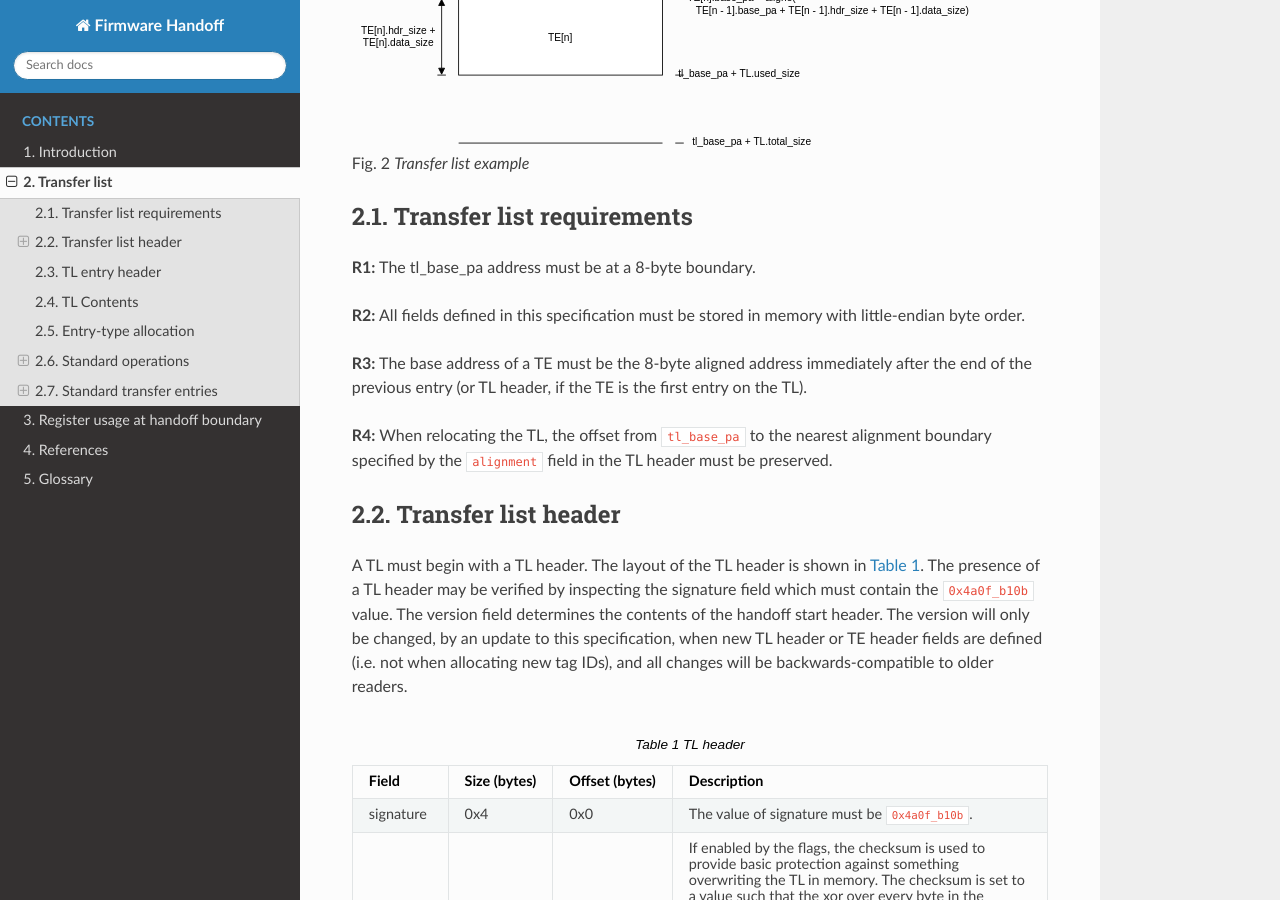
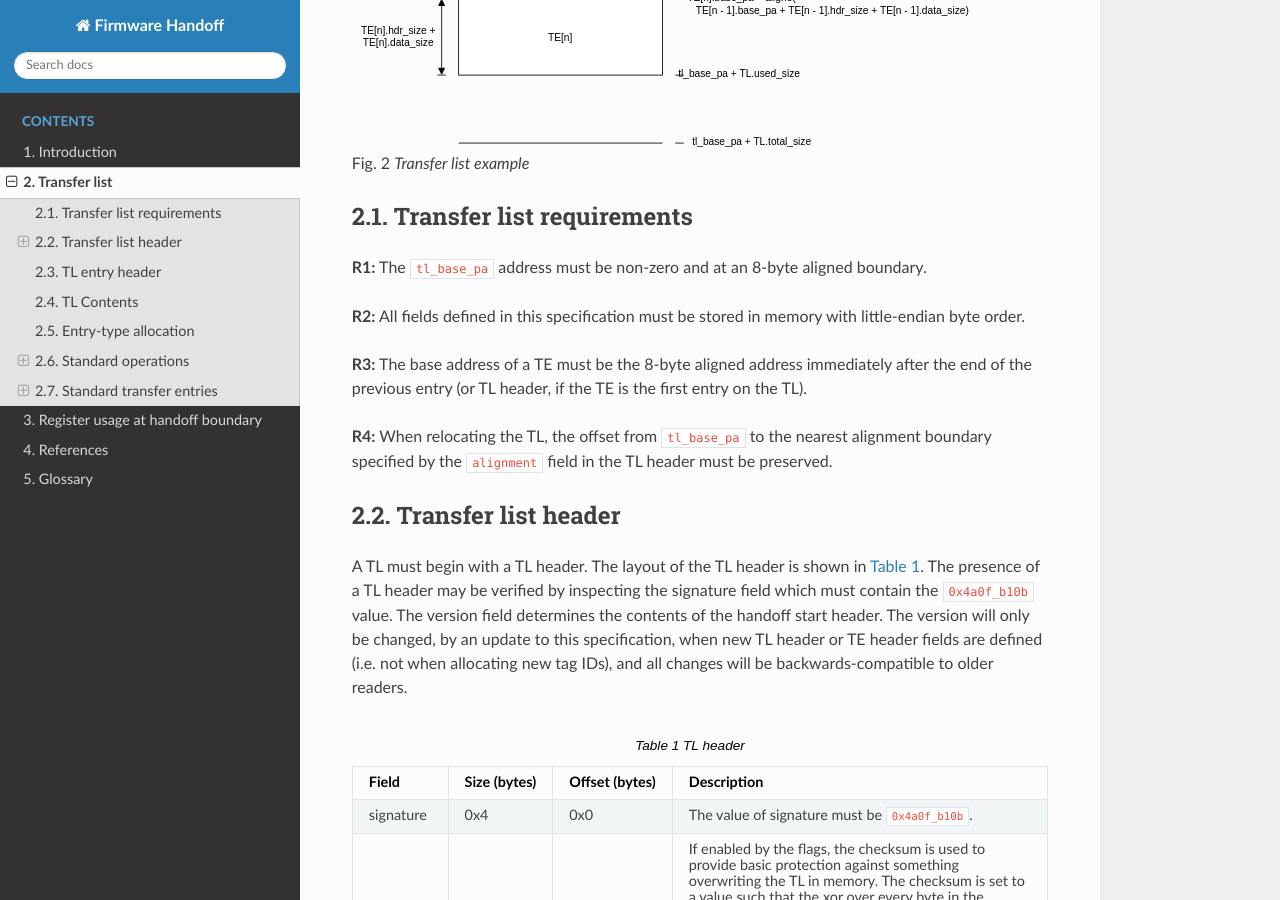
Before and after one commit to FirmwareHandoff/firmware_handoff, a Sphinx documentation site: the page built from source/transfer_list.rst, in a window 1280 px wide and 900 px high, scrolled down 750 px. Built offline with Sphinx 7.4.7 and the Read the Docs theme 3.1.0, drawn with Linux system fonts in a browser that asks for light colours; formulas are drawn with MathJax 3.

Commit message:
Clarify alignment requirement for tl_base_pa
Update requirement R1 to specify that tl_base_pa must be both non-zero
address and 8-byte aligned.

Signed-off-by: Harrison Mutai <harrison.mutai@arm.com>

```diff
--- a/source/transfer_list.rst
+++ b/source/transfer_list.rst
@@ -34,7 +34,7 @@ of 8, after the end of the TE[0].
 Transfer list requirements
 --------------------------
 
-**R1:** The tl_base_pa address must be at a 8-byte boundary.
+**R1:** The `tl_base_pa` address must be non-zero and at an 8-byte aligned boundary.
 
 **R2:** All fields defined in this specification must be stored in memory with little-endian byte order.
 
```
